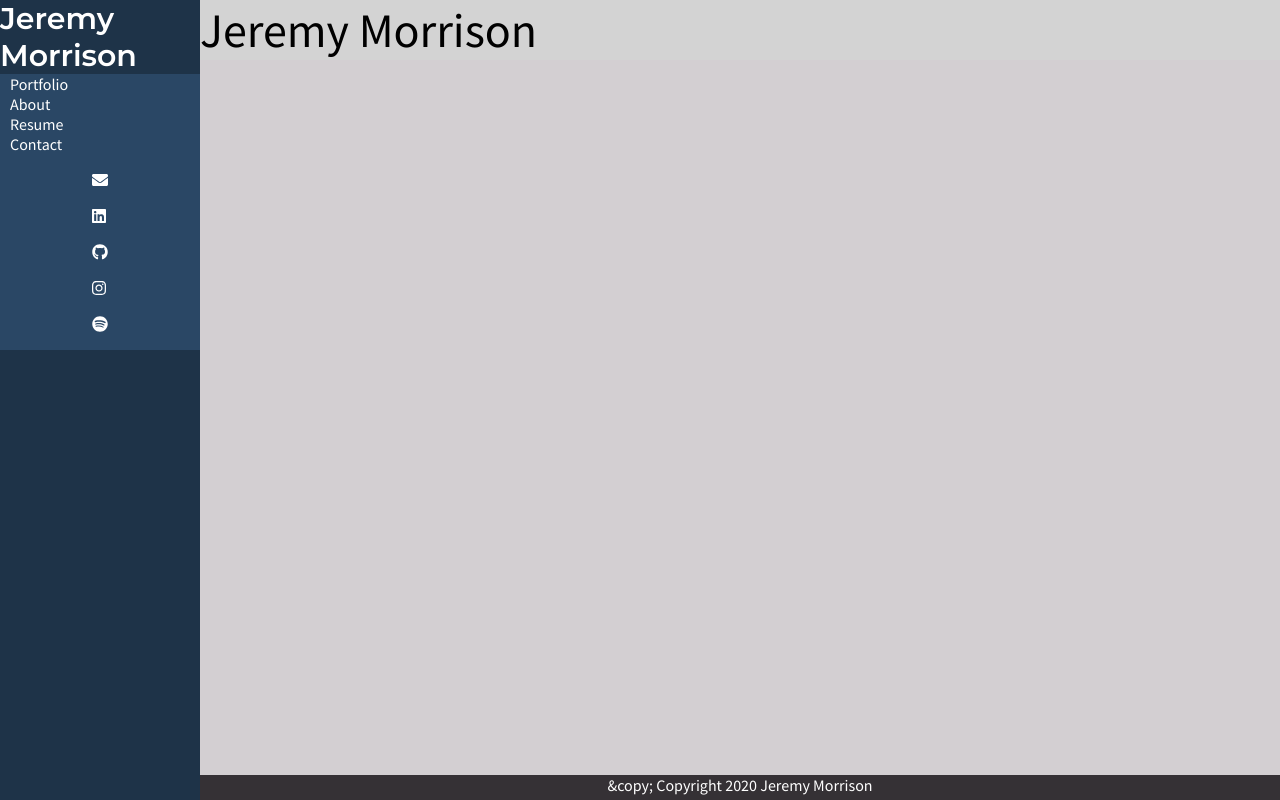
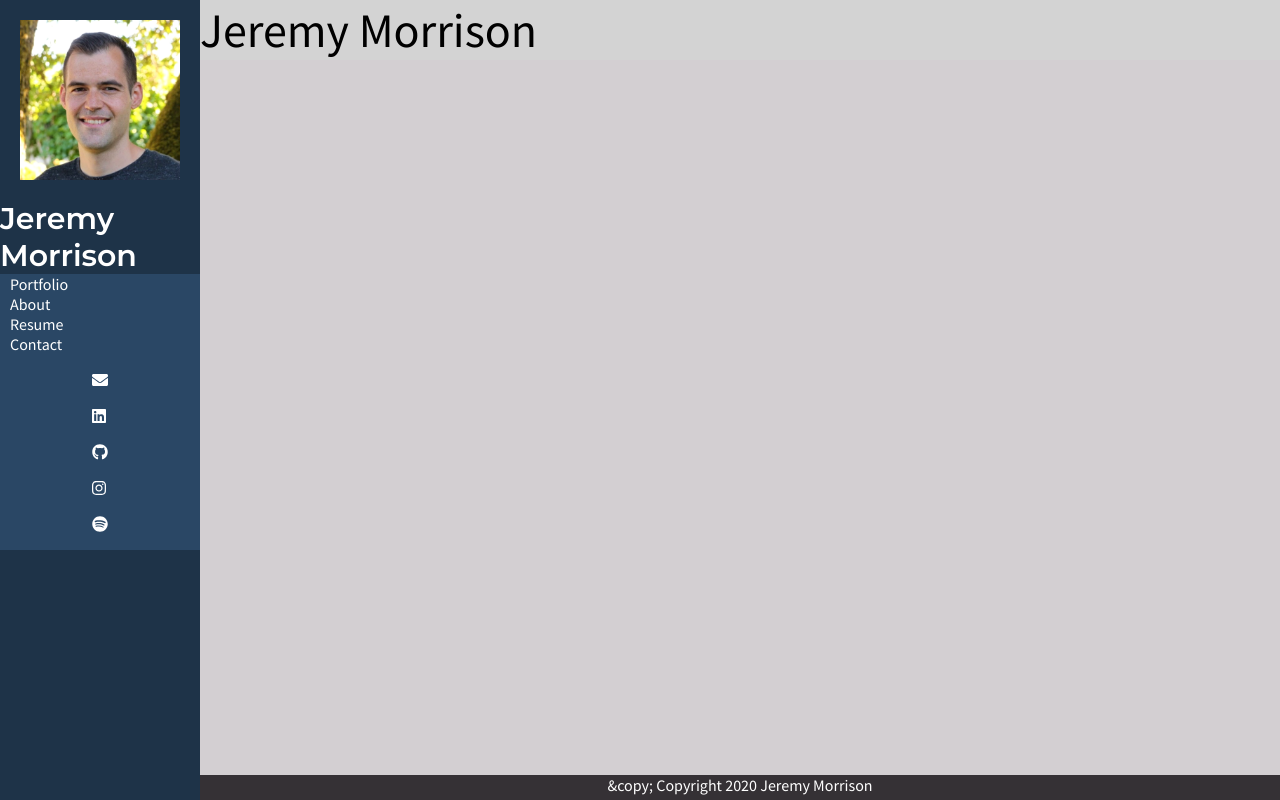
Before and after one commit to jemorriso/jeremymorrison.ca, a React (Create React App) app: page / in a window 1280 px wide. Built offline with nearby package versions, Linux system fonts and the light colour scheme.

Commit message:
Add headshot to sidebar

```diff
--- a/src/components/Sidebar.js
+++ b/src/components/Sidebar.js
@@ -46,6 +46,14 @@ const ContentWrapper = styled.div`
   display: ${(props) => (props.windowWidth < 850 ? 'none' : 'block')};
 `;
 
+const Headshot = styled.div`
+  width: 80%;
+  height: 160px;
+  margin: 20px auto;
+  background-image: url('./img/headshot2.png');
+  background-size: cover;
+`;
+
 function Sidebar(props) {
   const {
     windowWidth,
@@ -59,6 +67,7 @@ function Sidebar(props) {
       <CSSTransition in={sidebarOpen} timeout={duration} classNames="animation">
         {/* transitions are applied to this div */}
         <ContentWrapper windowWidth={windowWidth}>
+          <Headshot />
           {windowWidth >= 850 ? <Brand /> : null}
           <Navbar toggleSidebar={toggleSidebar} currentPath={currentPath} />
           <Socials socials={socials} />
```
Also changed, not shown: public/img/headshot2.png (added).
